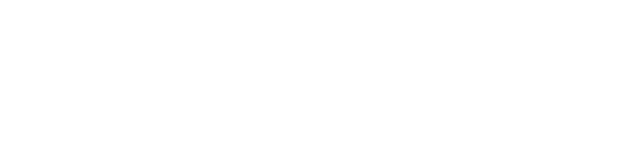
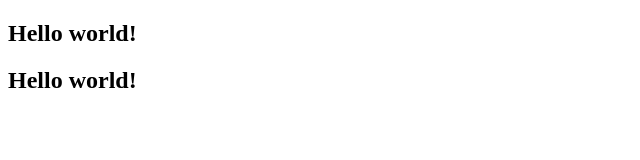
Before and after one commit to ZiyodullayevDev/market, a plain HTML site: page index.html in a window 1280 px wide. Shown: the whole page, without its empty margins (0-640 px from the left). Drawn offline with Linux system fonts and the light colour scheme.

Commit message:
added index.html and main.css

```diff
--- a/index.html
+++ b/index.html
@@ -8,8 +8,7 @@
     <link rel="stylesheet" href="./main.css">
 </head>
 <body>
-   <main>
-     <h2></h2>
-   </main>
+   <h2>Hello world!</h2>
+   <h2>Hello world!</h2>
 </body>
 </html>
```
